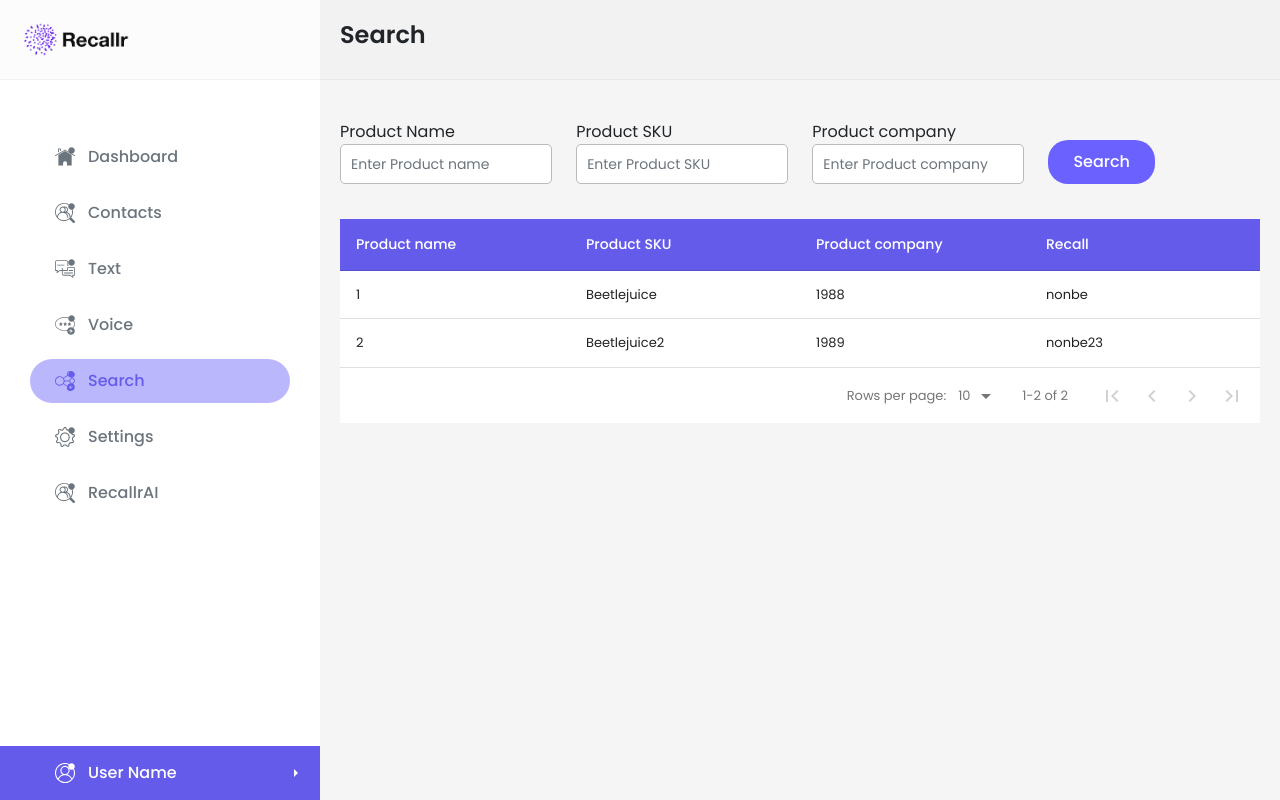
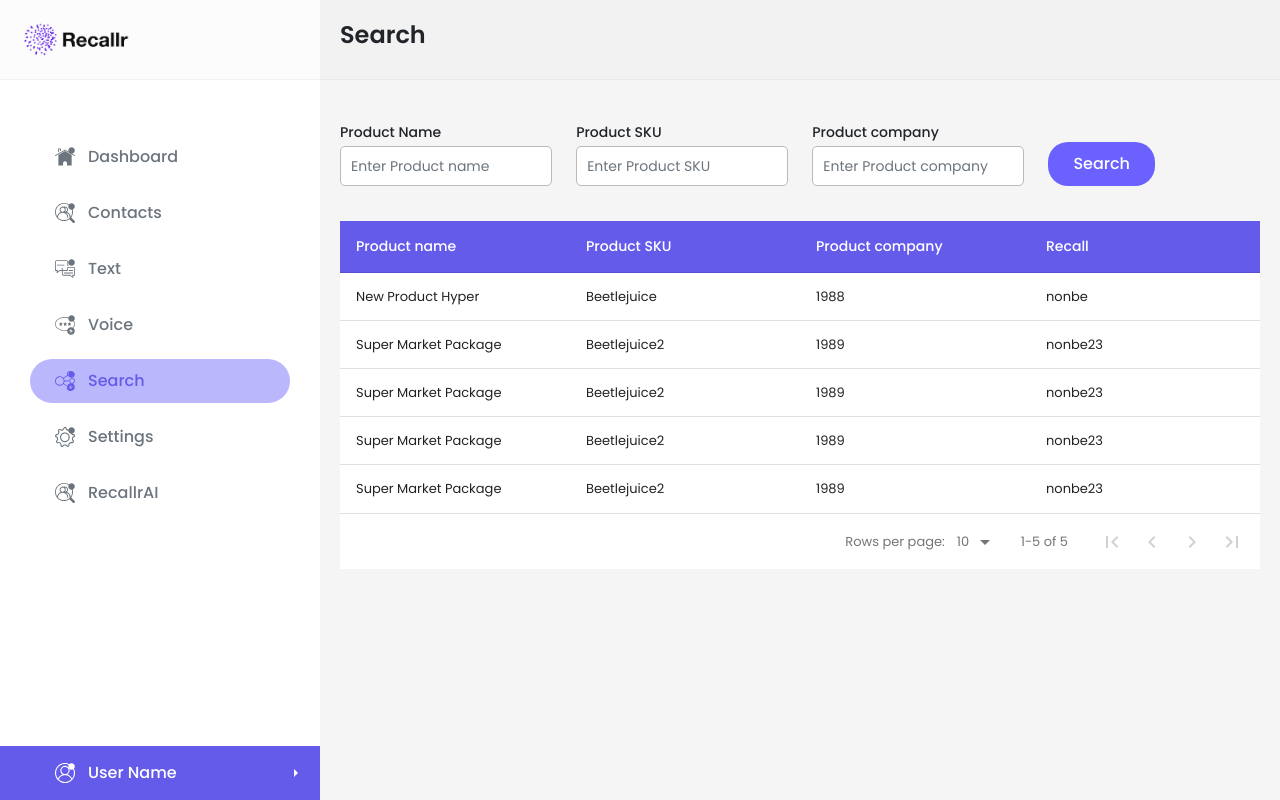
Before and after one commit to RohitBansal111/recaller-rohit, a React (Create React App) app: page /search in a window 1280 px wide. Built offline with nearby package versions, Linux system fonts and the light colour scheme.

Commit message:
search field done

```diff
--- a/src/components/search/table.js
+++ b/src/components/search/table.js
@@ -27,13 +27,31 @@ const columns = [
 
 const data = [
   {
-    productname: 1,
+    productname: 'New Product Hyper',
     productSKU: 'Beetlejuice',
     productCompany: '1988',
     recallr: 'nonbe'
   },
   {
-    productname: 2,
+    productname: 'Super Market Package',
+    productSKU: 'Beetlejuice2',
+    productCompany: '1989',
+    recallr: 'nonbe23'
+  },
+  {
+    productname: 'Super Market Package',
+    productSKU: 'Beetlejuice2',
+    productCompany: '1989',
+    recallr: 'nonbe23'
+  },
+  {
+    productname: 'Super Market Package',
+    productSKU: 'Beetlejuice2',
+    productCompany: '1989',
+    recallr: 'nonbe23'
+  },
+  {
+    productname: 'Super Market Package',
     productSKU: 'Beetlejuice2',
     productCompany: '1989',
     recallr: 'nonbe23'
--- a/src/styles/Common.scss
+++ b/src/styles/Common.scss
@@ -70,7 +70,8 @@ ul {
     width: 100%;
     top: 0;
     bottom: 0;
-    overflow-y: overlay;
+    height: 100vh;
+    overflow: auto;
     background-color: #f5f5f5;
     .page-header {
       display: flex;
--- a/src/styles/Form.scss
+++ b/src/styles/Form.scss
@@ -5,7 +5,9 @@
   .field-group {
     margin-bottom: 15px;
     label {
-      font-family: 14px;
+      font-size: 14px;
+      font-weight: 500;
+      padding-bottom: 3px;
     }
     textarea {
       min-height: 120px;
```
Also changed, not shown: 1 other file (tests, documents, lock files or other folders).
